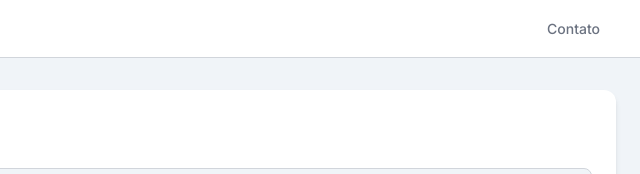
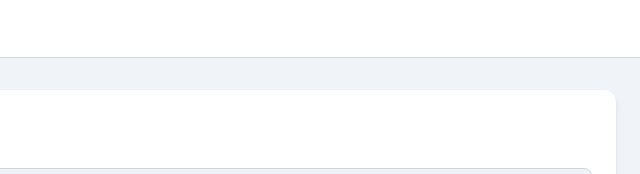
Before and after one commit to LuanODias/Case-autoU-Processamento-de-emails, a plain HTML site: page index.html in a window 1280 px wide. Shown: the top 174 px of the page, 640-1280 px from the left. Drawn offline with nearby package versions, Linux system fonts and the light colour scheme.

```diff
--- a/index.html
+++ b/index.html
@@ -37,12 +37,6 @@
                     </div>
                     <h2 class="text-[var(--text-dark)] text-xl font-bold leading-tight tracking-[-0.015em]">E-Classifier
                     </h2>
-                </div>
-                <div class="flex flex-1 justify-end gap-8">
-                    <div class="flex items-center gap-9">
-                        <a class="text-[var(--text-muted)] text-sm font-medium leading-normal hover:text-[var(--accent-blue)]"
-                            href="#">Contato</a>
-                    </div>
                 </div>
             </header>
 
```
Also changed, not shown: data/Teste Categorias/Teste_billing_issue.txt (added), data/Teste Categorias/Teste_clean_email.txt (added), data/Teste Categorias/Teste_info_request.txt (added), data/Teste Categorias/Teste_no_action_needed.txt (added), data/Teste Categorias/Teste_standard_support.txt (added), data/Teste Categorias/Teste_urgent_support.txt (added).
